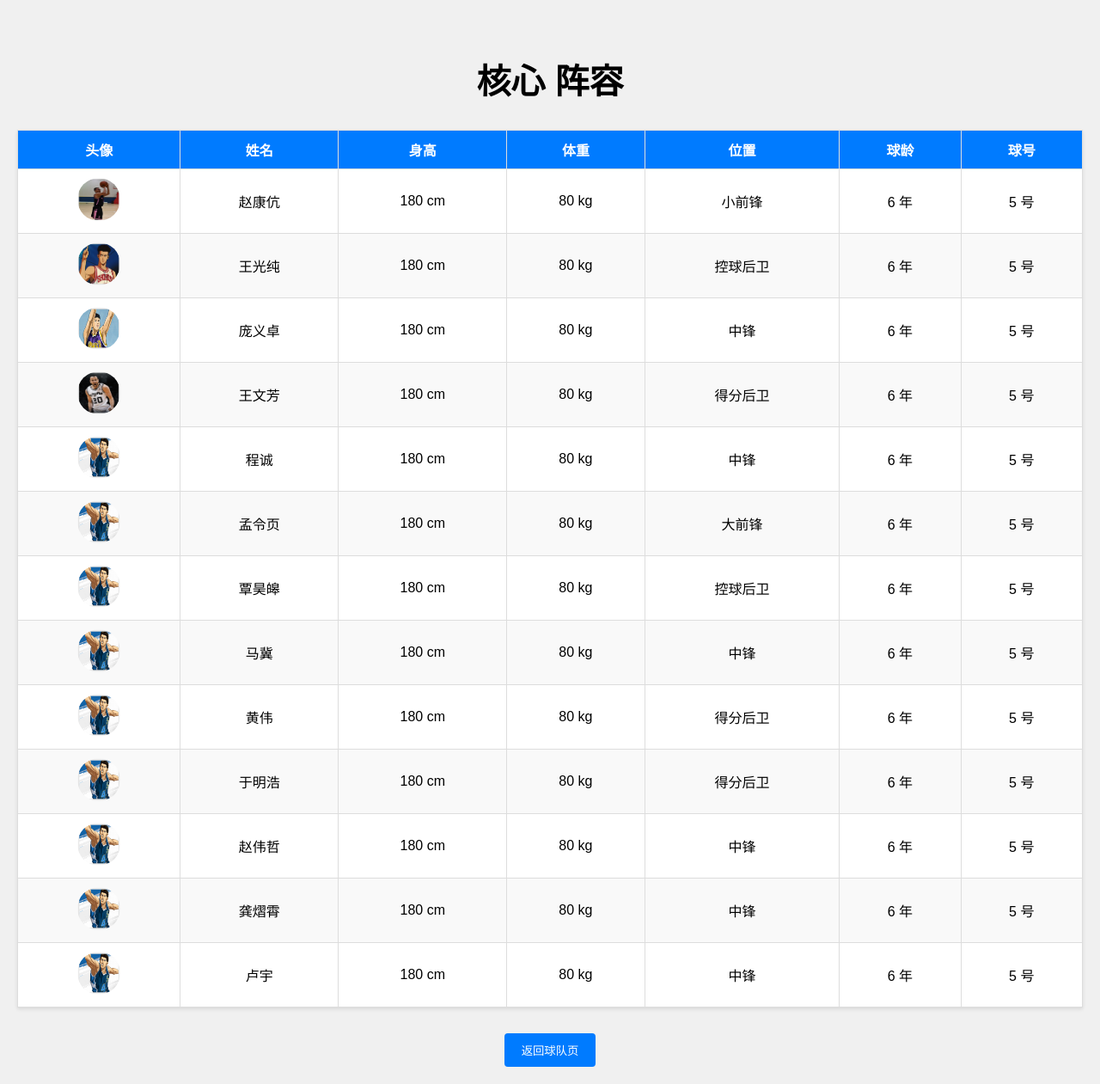
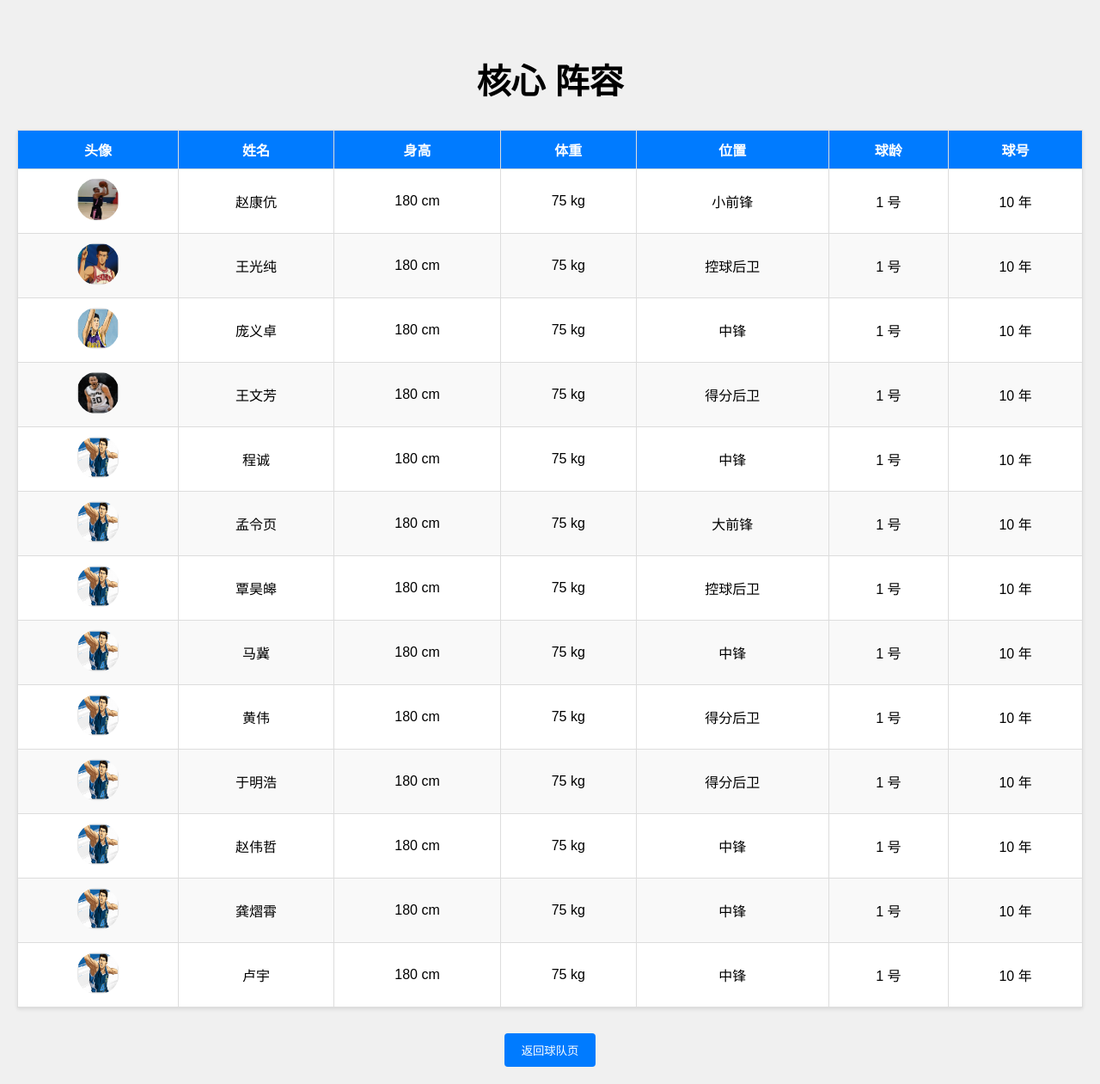
Before and after one commit to zuolixiang/RCBA, a Flask app: a page that uses templates/team_detail.html in a window 1280 px wide. Shown: the whole page at 86% size. Run offline with Flask 3, Linux system fonts and the light colour scheme.

Commit message:
feat: 同步更新球队成员信息

```diff
--- a/templates/team_detail.html
+++ b/templates/team_detail.html
@@ -85,11 +85,11 @@
             <tr>
                 <td><img src="{{ url_for('static', filename='avatar/' + player['avatar']) }}" alt="{{ player.name }} 头像" class="player-avatar"></td>
                 <td>{{ player.name }}</td>
-                <td> 180 cm</td>
-                <td> 80 kg</td>
+                <td>{{ player.height }} cm</td>
+                <td>{{ player.weight }} kg</td>
                 <td>{{ player.position }}</td>
-                <td> 6 年</td>
-                <td> 5 号</td>
+                <td>{{ player.jersey_number }} 号</td>
+                <td>{{ player.years_played }} 年</td>
             </tr>
             {% endfor %}
         </tbody>
```
